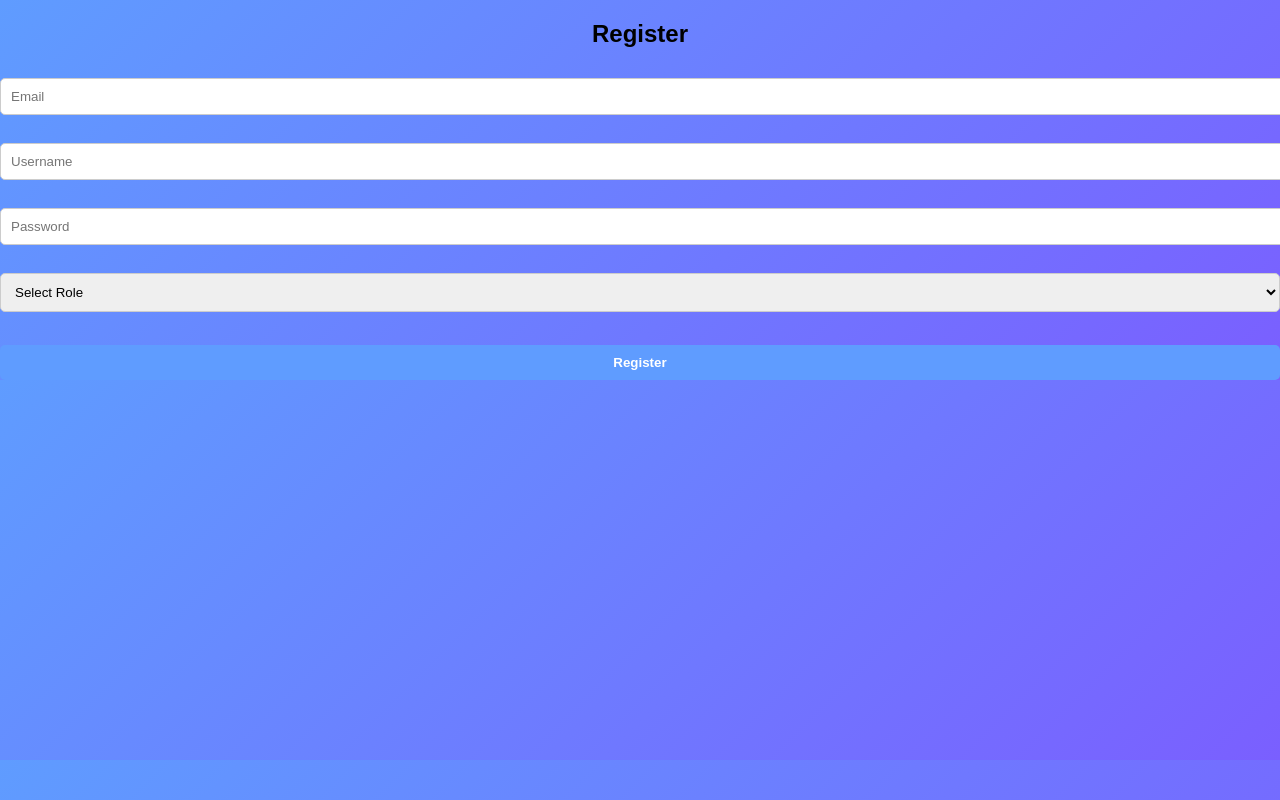
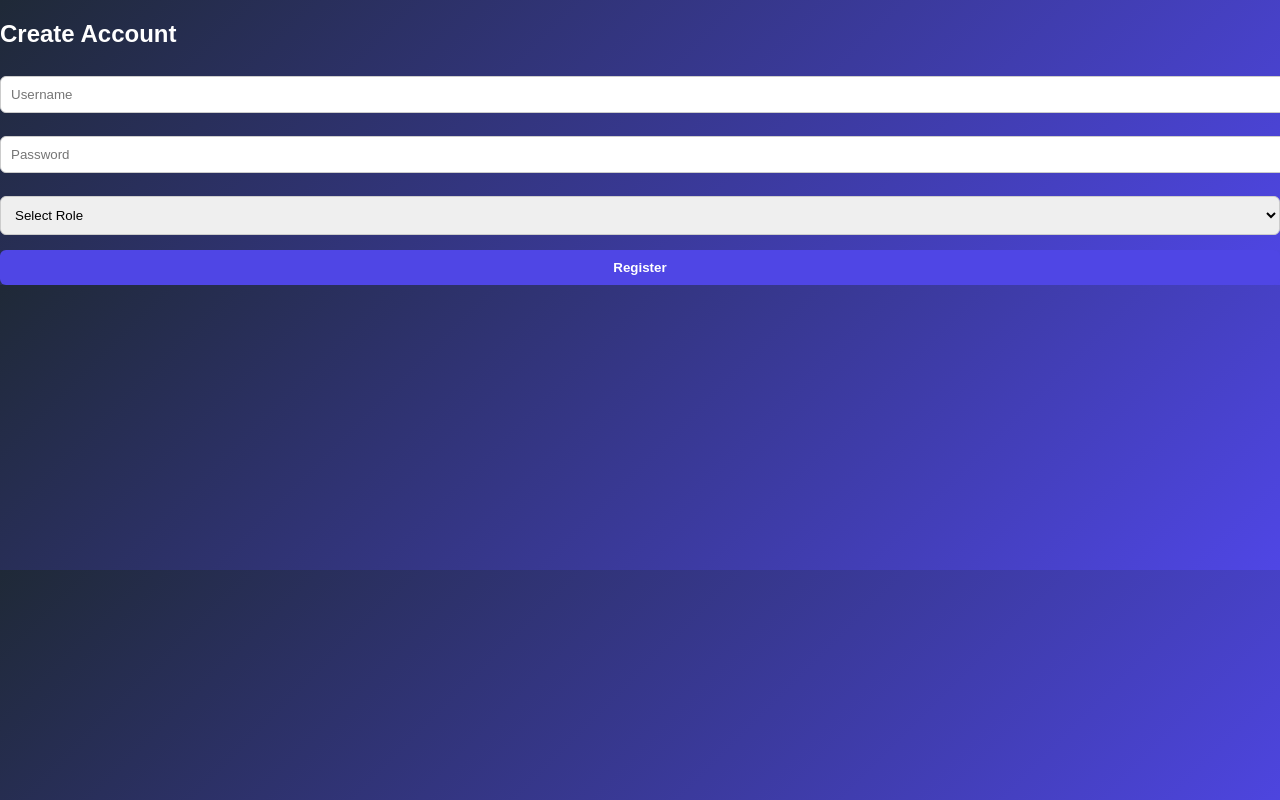
Before and after one commit to Nishika33/ai-answer-evaluator-frontend, a React (Create React App) app: page /register in a window 1280 px wide. Shown: the top 800 px of the page. Built offline with nearby package versions, Linux system fonts and the light colour scheme.

Commit message:
Updated advanced UI

```diff
--- a/src/FacultyPage.js
+++ b/src/FacultyPage.js
@@ -101,8 +101,8 @@ Logout
 <option>Artificial Intelligence</option>
 <option>Machine Learning</option>
 <option>Data Science</option>
-<option>Computer Networks</option>
-<option>Operating Systems</option>
+<option>Python</option>
+<option>Information Retrieval System</option>
 </select>
 
 <br/><br/>
@@ -133,12 +133,12 @@ onChange={e => setMaxScore(e.target.value)}
 
 <hr/>
 
-<h3>Search Results (AI Prompt)</h3>
+<h3>Search Results</h3>
 
 <div style={{ display:"flex", alignItems:"center", gap:"10px" }}>
 
 <input
-style={{ width:"700px", padding:"10px" }}
+style={{ width:"1000px", padding:"15px" }}
 placeholder="Example: show roll 21 result"
 onChange={e => setPrompt(e.target.value)}
 />
--- a/src/LoginPage.js
+++ b/src/LoginPage.js
@@ -2,69 +2,73 @@ import { useState } from "react";
 import axios from "axios";
 import { useNavigate, Link } from "react-router-dom";
 
-export default function LoginPage() {
+export default function LoginPage(){
 
-  const [user, setUser] = useState({
-    username: "",
-    password: ""
+const [user,setUser]=useState({
+username:"",
+password:""
 });
 
-  const navigate = useNavigate();
+const navigate=useNavigate();
 
-  const login = () => {
+const login=()=>{
 
-    axios.post("http://localhost:8080/api/auth/login", user)
+axios.post("http://localhost:8080/api/auth/login",user)
 
-      .then(res => {
+.then(res=>{
 
+localStorage.setItem("username",res.data.username);
+localStorage.setItem("rollNumber",res.data.rollNumber);
+localStorage.setItem("role",res.data.role);
 
-        localStorage.setItem("username", res.data.username);
-        localStorage.setItem("role", res.data.role);
-
-        if (res.data.role === "STUDENT") {
+if(res.data.role==="STUDENT"){
 navigate("/student");
-        } else {
+}else{
 navigate("/faculty");
 }
 
 })
 
-      .catch(error => {
-        alert("Invalid Credentials");
-        console.log(error);
-      });
+.catch(()=>alert("Invalid Credentials"));
 
 };
 
+return(
 
-  return (
+<div className="min-h-screen flex items-center justify-center bg-gradient-to-r from-blue-600 to-indigo-700">
 
-    <div>
+<div className="bg-white/20 backdrop-blur-lg p-10 rounded-2xl shadow-xl w-96">
 
-      <h2>Login</h2>
+<h2 className="text-3xl font-bold text-white text-center mb-6">
+Login
+</h2>
 
 <input
+className="w-full p-3 mb-4 rounded-lg bg-white/80"
 placeholder="Username"
-        onChange={e => setUser({ ...user, username: e.target.value })}
+onChange={e=>setUser({...user,username:e.target.value})}
 />
-
-      <br/><br/>
 
 <input
 type="password"
+className="w-full p-3 mb-6 rounded-lg bg-white/80"
 placeholder="Password"
-        onChange={e => setUser({ ...user, password: e.target.value })}
+onChange={e=>setUser({...user,password:e.target.value})}
 />
 
-      <br/><br/>
+<button
+className="w-full bg-blue-600 text-white p-3 rounded-lg hover:bg-blue-700 transition"
+onClick={login}
+>
 
-      <button onClick={login}>Login</button>
+Login
 
-      <p style={{ marginTop: "15px" }}>
-        Don't have an account? <Link to="/register">Register</Link>
-      </p>
+</button>
+
+</div>
 
 </div>
 
 );
+
 }
--- a/src/RegisterPage.js
+++ b/src/RegisterPage.js
@@ -2,63 +2,92 @@ import { useState } from "react";
 import axios from "axios";
 import { useNavigate } from "react-router-dom";
 
-export default function RegisterPage() {
+export default function RegisterPage(){
 
-  const [user, setUser] = useState({
-    email: "",
-    username: "",
-    password: "",
-    role: ""
+const [user,setUser]=useState({
+username:"",
+password:"",
+role:"",
+rollNumber:""
 });
 
-  const navigate = useNavigate();
+const navigate=useNavigate();
 
-  const register = async () => {
-    try {
-      await axios.post("http://localhost:8080/api/auth/register", user);
-      alert("Registered Successfully");
+const register=async()=>{
+
+try{
+
+await axios.post("http://localhost:8080/api/auth/register",user);
+
+alert("Registration Successful");
+
 navigate("/login");
-    } catch (error) {
-      console.log(error);
+
+}catch(e){
+
 alert("Registration Failed");
+
 }
+
 };
 
-  return (
-    <div>
-      <h2>Register</h2>
+return(
+
+<div className="min-h-screen flex items-center justify-center bg-gradient-to-r from-indigo-600 to-purple-700">
+
+<div className="bg-white/20 backdrop-blur-lg p-10 rounded-2xl shadow-xl w-96">
+
+<h2 className="text-3xl font-bold text-white text-center mb-6">
+Create Account
+</h2>
 
 <input
-        placeholder="Email"
-        onChange={e => setUser({ ...user, email: e.target.value })}
+className="w-full p-3 mb-4 rounded-lg bg-white/80"
+placeholder="Username"
+onChange={e=>setUser({...user,username:e.target.value})}
 />
-
-      <br/><br/>
-
-      <input
-        placeholder="Username"
-        onChange={e => setUser({ ...user, username: e.target.value })}
-      />
-
-      <br/><br/>
 
 <input
 type="password"
+className="w-full p-3 mb-4 rounded-lg bg-white/80"
 placeholder="Password"
-        onChange={e => setUser({ ...user, password: e.target.value })}
+onChange={e=>setUser({...user,password:e.target.value})}
 />
 
-      <br/><br/>
+<select
+className="w-full p-3 mb-4 rounded-lg bg-white/80"
+onChange={e=>setUser({...user,role:e.target.value})}
+>
 
-      <select onChange={e => setUser({ ...user, role: e.target.value })}>
 <option value="">Select Role</option>
-        <option value="STUDENT">STUDENT</option>
-        <option value="FACULTY">FACULTY</option>
+<option value="STUDENT">Student</option>
+<option value="FACULTY">Faculty</option>
+
 </select>
 
-      <br/><br/>
+{user.role==="STUDENT" && (
 
-      <button onClick={register}>Register</button>
+<input
+className="w-full p-3 mb-4 rounded-lg bg-white/80"
+placeholder="Roll Number"
+onChange={e=>setUser({...user,rollNumber:e.target.value})}
+/>
+
+)}
+
+<button
+className="w-full bg-indigo-600 text-white p-3 rounded-lg hover:bg-indigo-700 transition"
+onClick={register}
+>
+
+Register
+
+</button>
+
 </div>
+
+</div>
+
 );
+
 }
--- a/src/StudentPage.js
+++ b/src/StudentPage.js
@@ -5,19 +5,41 @@ import axios from "axios";
 export default function StudentPage(){
 
 const [subject,setSubject] = useState("");
-const navigate = useNavigate();
+const [questions,setQuestions] = useState([]);
 const [questionId,setQuestionId] = useState("");
-const [rollNumber,setRollNumber] = useState("");
 const [studentAnswer,setStudentAnswer] = useState("");
 const [result,setResult] = useState(null);
 
+const navigate = useNavigate();
+
 const username = localStorage.getItem("username");
+const rollNumber = localStorage.getItem("rollNumber");
+
 
 const logout = () => {
 localStorage.removeItem("username");
 localStorage.removeItem("role");
+localStorage.removeItem("rollNumber");
 navigate("/login");
 };
+
+
+const loadQuestions = async (sub) => {
+
+setSubject(sub);
+
+try{
+
+const res = await axios.get(`http://localhost:8080/api/questions/${sub}`);
+
+setQuestions(res.data);
+
+}catch(error){
+console.log(error);
+}
+
+};
+
 
 const submitAnswer = async () => {
 
@@ -36,15 +58,18 @@ subject: subject
 setResult(res.data);
 
 }catch(error){
+
 alert("Error submitting answer");
 console.log(error);
+
 }
 
 };
 
+
 return(
 
-<div style={{padding:"30px"}}>
+<div style={{ padding:"30px" }}>
 
 <div style={{
 position:"relative",
@@ -52,7 +77,6 @@ textAlign:"center"
 }}>
 
 <h2>Student Dashboard</h2>
-
 
 <button
 onClick={logout}
@@ -75,32 +99,44 @@ Logout
 
 </div>
 
+
 <h4>Welcome {username}</h4>
 
 <br/>
 
-<select onChange={e=>setSubject(e.target.value)}>
+{/* SUBJECT DROPDOWN */}
+
+<select onChange={e=>loadQuestions(e.target.value)}>
+
 <option>Select Subject</option>
 <option>Artificial Intelligence</option>
 <option>Machine Learning</option>
 <option>Data Science</option>
-<option>Computer Networks</option>
-<option>Operating Systems</option>
+<option>Python</option>
+<option>Information Retrieval System</option>
+
 </select>
 
 <br/><br/>
 
-<input
-placeholder="Enter Roll Number"
-onChange={e=>setRollNumber(e.target.value)}
-/>
 
-<br/><br/>
+{/* QUESTION DROPDOWN */}
 
-<input
-placeholder="Enter Question ID"
-onChange={e=>setQuestionId(e.target.value)}
-/>
+{questions.length > 0 && (
+
+<select onChange={e=>setQuestionId(e.target.value)}>
+
+<option>Select Question</option>
+
+{questions.map((q)=>(
+<option key={q.id} value={q.id}>
+{q.questionText}
+</option>
+))}
+
+</select>
+
+)}
 
 <br/><br/>
 
@@ -113,9 +149,12 @@ onChange={e=>setStudentAnswer(e.target.value)}
 
 <br/><br/>
 
+
 <button onClick={submitAnswer}>Submit Answer</button>
 
+
 <hr/>
+
 
 {result && (
 
--- a/src/styles.css
+++ b/src/styles.css
@@ -1,55 +1,76 @@
 body{
 font-family: Arial, Helvetica, sans-serif;
-  background: linear-gradient(135deg,#5f9cff,#7a5fff);
+background: linear-gradient(135deg,#1f2937,#4f46e5);
 margin:0;
 padding:0;
+color:white;
 }
 
 .container{
-  width:400px;
-  margin:60px auto;
-  background:white;
-  padding:30px;
-  border-radius:10px;
-  box-shadow:0 5px 20px rgba(0,0,0,0.2);
+display:flex;
+justify-content:center;
+align-items:center;
+height:100vh;
 }
 
-h2,h3{
-  text-align:center;
-  margin-bottom:20px;
+.card{
+background:white;
+color:black;
+padding:30px;
+border-radius:12px;
+width:350px;
+box-shadow:0px 10px 25px rgba(0,0,0,0.3);
 }
 
-input,textarea,select{
+input,select,textarea{
 width:100%;
 padding:10px;
-  margin-top:10px;
-  border-radius:5px;
+margin-top:8px;
+margin-bottom:15px;
+border-radius:6px;
 border:1px solid #ccc;
-}
-
-textarea{
-  height:100px;
 }
 
 button{
 width:100%;
 padding:10px;
-  margin-top:15px;
 border:none;
-  border-radius:5px;
-  background:#5f9cff;
+border-radius:6px;
+background:#4f46e5;
 color:white;
 font-weight:bold;
 cursor:pointer;
 }
 
 button:hover{
-  background:#4c84db;
+background:#4338ca;
 }
 
-.result-box{
+.table{
+width:100%;
+border-collapse:collapse;
 margin-top:20px;
-  padding:15px;
-  background:#f3f6ff;
-  border-radius:8px;
 }
+
+.table th{
+background:#4f46e5;
+color:white;
+padding:10px;
+}
+
+.table td{
+padding:8px;
+border-bottom:1px solid #ddd;
+text-align:center;
+}
+
+.dashboard{
+padding:40px;
+}
+
+.header{
+display:flex;
+justify-content:space-between;
+align-items:center;
+margin-bottom:30px;
+}
```
Lines whose indentation alone changed are shown as unchanged.
